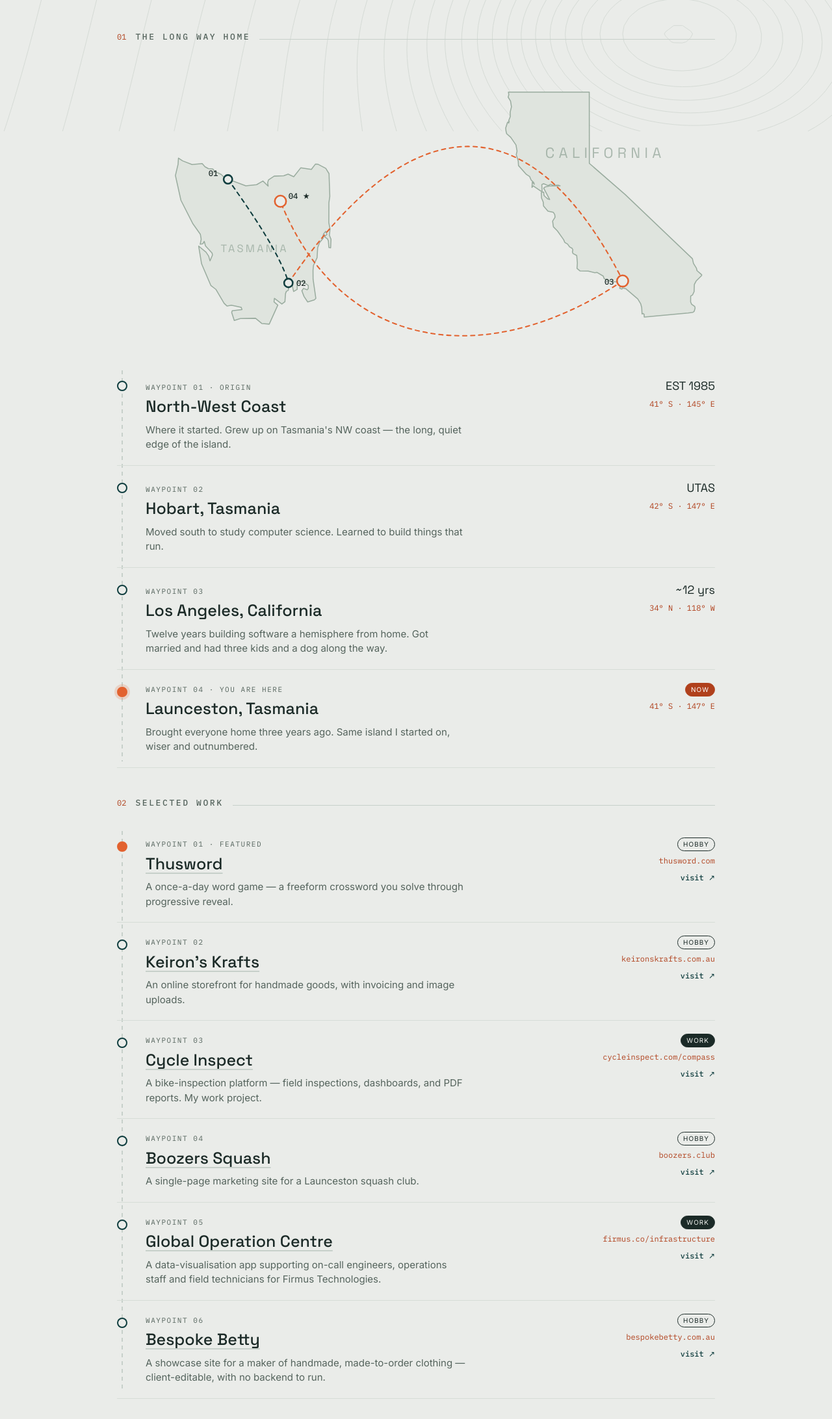
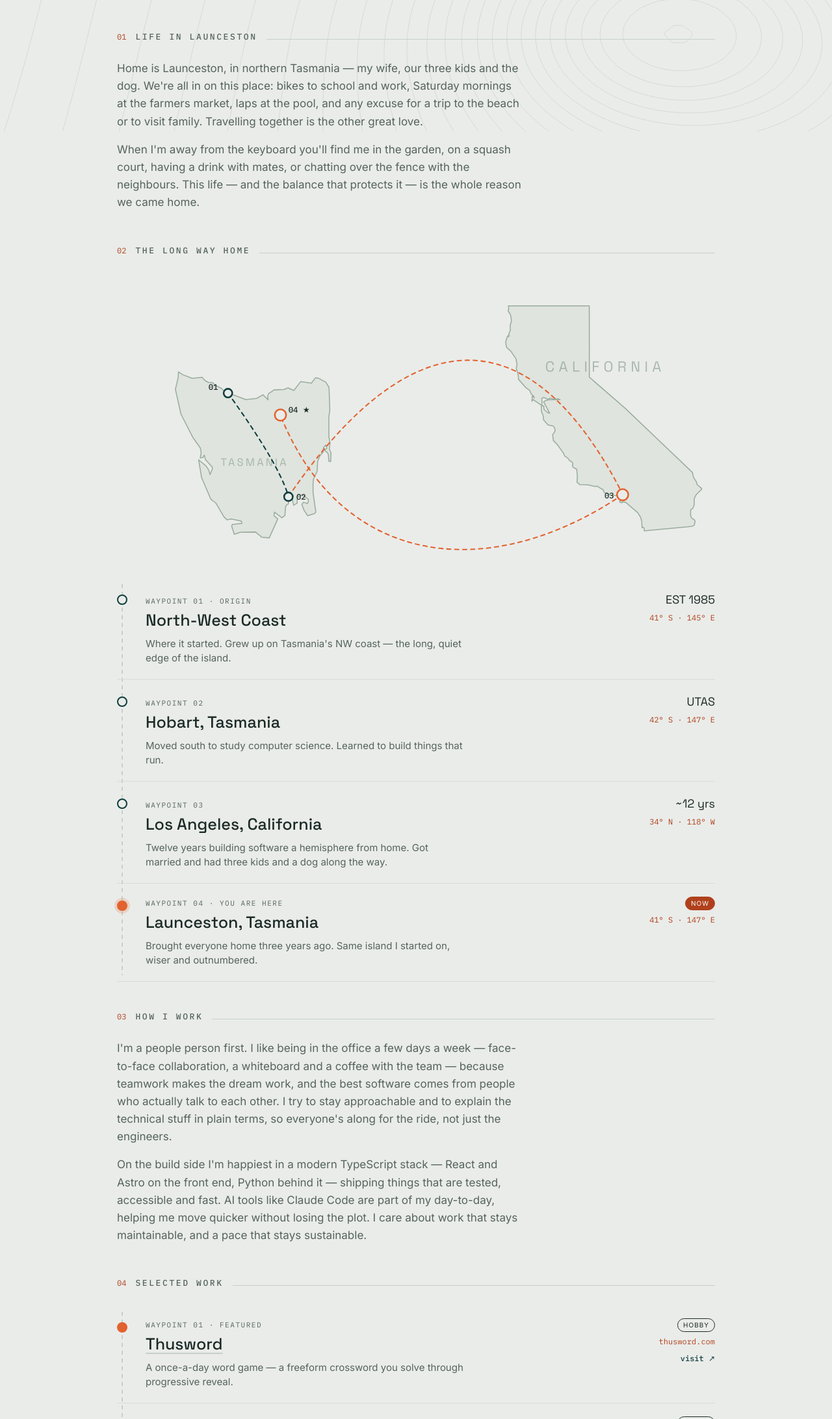
Before and after one commit to npburgess/npb, an Astro site: page / in a window 1280 px wide. Shown: the part 598-2782 px from the top of the page at 65% size. Built offline with nearby package versions, Linux system fonts and the light colour scheme; Astro itself is replaced by a stand-in of ours.

Commit message:
Add homepage Life in Launceston + How I Work sections; nav work → How I Work
- New 01 'Life in Launceston' (personal/family) above the journey
- New 03 'How I Work' (working style + stack + AI tooling) before Selected Work
- Sections renumbered: Life 01, Journey 02, How I Work 03, Selected Work 04
- Nav 'work' now targets #how-i-work
- Copy: 'in the room' → 'in the office'

```diff
--- a/src/components/Nav.astro
+++ b/src/components/Nav.astro
@@ -1,7 +1,7 @@
 ---
 const links = [
 	{ href: "/#journey", label: "journey" },
-	{ href: "/#work", label: "work" },
+	{ href: "/#how-i-work", label: "work" },
 	{ href: "/#contact", label: "contact" }
 ];
 ---
--- a/src/pages/index.astro
+++ b/src/pages/index.astro
@@ -39,8 +39,24 @@ const displayUrl = (u?: string) => (u ? u.replace(/^https?:\/\/(www\.)?/, "").re
 		<CompassRose />
 	</section>
 
+	<!-- LIFE -->
+	<div id="life" class="shead"><span class="idx mono">01</span><h2 class="mono">LIFE IN LAUNCESTON</h2><span class="rule"></span></div>
+	<div class="prose">
+		<p>
+			Home is Launceston, in northern Tasmania — my wife, our three kids and the dog. We're
+			all in on this place: bikes to school and work, Saturday mornings at the farmers market,
+			laps at the pool, and any excuse for a trip to the beach or to visit family. Travelling
+			together is the other great love.
+		</p>
+		<p>
+			When I'm away from the keyboard you'll find me in the garden, on a squash court, having a
+			drink with mates, or chatting over the fence with the neighbours. This life — and the
+			balance that protects it — is the whole reason we came home.
+		</p>
+	</div>
+
 	<!-- JOURNEY -->
-	<div id="journey" class="shead"><span class="idx mono">01</span><h2 class="mono">THE LONG WAY HOME</h2><span class="rule"></span></div>
+	<div id="journey" class="shead"><span class="idx mono">02</span><h2 class="mono">THE LONG WAY HOME</h2><span class="rule"></span></div>
 	<JourneyMap />
 	<div class="stops">
 		{
@@ -61,8 +77,26 @@ const displayUrl = (u?: string) => (u ? u.replace(/^https?:\/\/(www\.)?/, "").re
 		}
 	</div>
 
+	<!-- HOW I WORK -->
+	<div id="how-i-work" class="shead"><span class="idx mono">03</span><h2 class="mono">HOW I WORK</h2><span class="rule"></span></div>
+	<div class="prose">
+		<p>
+			I'm a people person first. I like being in the office a few days a week — face-to-face
+			collaboration, a whiteboard and a coffee with the team — because teamwork makes the dream
+			work, and the best software comes from people who actually talk to each other. I try to
+			stay approachable and to explain the technical stuff in plain terms, so everyone's along
+			for the ride, not just the engineers.
+		</p>
+		<p>
+			On the build side I'm happiest in a modern TypeScript stack — React and Astro on the
+			front end, Python behind it — shipping things that are tested, accessible and fast. AI
+			tools like Claude Code are part of my day-to-day, helping me move quicker without losing
+			the plot. I care about work that stays maintainable, and a pace that stays sustainable.
+		</p>
+	</div>
+
 	<!-- WORK -->
-	<div id="work" class="shead"><span class="idx mono">02</span><h2 class="mono"><a class="work-link" href="/projects/">SELECTED WORK</a></h2><span class="rule"></span></div>
+	<div id="work" class="shead"><span class="idx mono">04</span><h2 class="mono"><a class="work-link" href="/projects/">SELECTED WORK</a></h2><span class="rule"></span></div>
 	<div class="stops">
 		{
 			projects.map((p, i) => (
@@ -153,6 +187,20 @@ const displayUrl = (u?: string) => (u ? u.replace(/^https?:\/\/(www\.)?/, "").re
 		color: var(--survey);
 	}
 
+	.prose {
+		max-width: 62ch;
+		padding: 22px 0 6px;
+	}
+	.prose p {
+		color: var(--sub);
+		font-size: 17px;
+		line-height: 1.6;
+		margin: 0 0 16px;
+	}
+	.prose p:last-child {
+		margin-bottom: 0;
+	}
+
 	.work-link {
 		color: inherit;
 		text-decoration: none;
```
